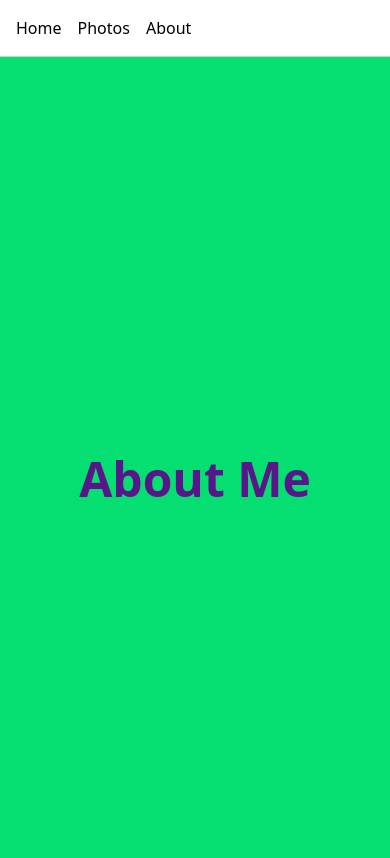
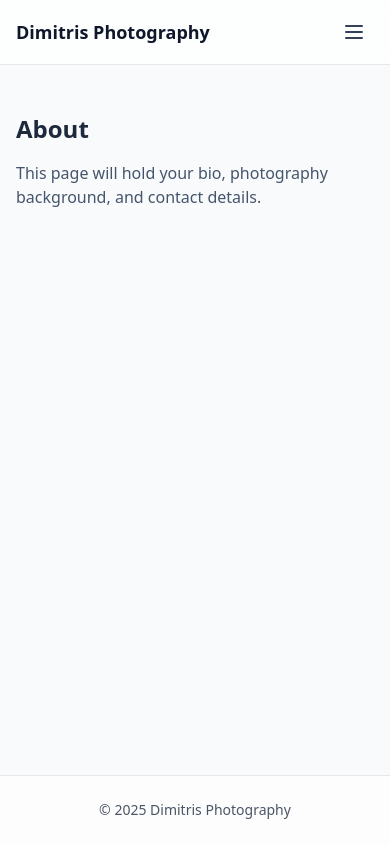
Before and after one commit to jk89gr/portfolio-photography, a React (Vite) app: page /about in a window 390 px wide. Shown: the top 858 px of the page. Built offline with nearby package versions, Linux system fonts and the light colour scheme.

Commit message:
Add Layout and placeholder pages

```diff
--- a/src/App.tsx
+++ b/src/App.tsx
@@ -1,66 +1,18 @@
-// function App() {
+// src/App.tsx
+import { Routes, Route } from 'react-router-dom';
+import Layout from './components/Layout';
+import Home from './pages/Home';
+import Photos from './pages/Photos';
+import About from './pages/About';
 
-//   return (
-//     <div className="min-h-screen bg-red-400 flex items-center justify-center">
-//       <h1 className="text-5xl font-bold text-blue-900">
-//         Portfolio
-//       </h1>
-//     </div>
-//   )
-// }
-
-// export default App
-
-import { Routes, Route, Link } from 'react-router-dom';
-
-function App() {
+export default function App() {
   return (
-    <div>
-      <nav style={{ padding: '1rem', borderBottom: '1px solid #ccc' }}>
-        <Link to="/" style={{ marginRight: '1rem' }}>
-          Home
-        </Link>
-        <Link to="/photos" style={{ marginRight: '1rem' }}>
-          Photos
-        </Link>
-        <Link to="/about">About</Link>
-      </nav>
-
-      <Routes>
-        <Route path="/" element={<Home />} />
-        <Route path="/photos" element={<Photos />} />
-        <Route path="/about" element={<About />} />
-      </Routes>
-    </div>
+    <Routes>
+      <Route path="/" element={<Layout />}>
+        <Route index element={<Home />} />
+        <Route path="photos" element={<Photos />} />
+        <Route path="about" element={<About />} />
+      </Route>
+    </Routes>
   );
 }
-
-function Home() {
-  return (
-    <div className="min-h-screen bg-red-400 flex items-center justify-center">
-      <h1 className="text-5xl font-bold text-blue-900">
-        Welcome to my photography portfolio!
-      </h1>
-    </div>
-  );
-}
-
-function Photos() {
-  return (
-    <div className="min-h-screen bg-green-400 flex items-center justify-center">
-      <h1 className="text-5xl font-bold text-blue-900">
-        My photos will go here 📷
-      </h1>
-    </div>
-  );
-}
-
-function About() {
-  return (
-    <div className="min-h-screen bg-green-400 flex items-center justify-center">
-      <h1 className="text-5xl font-bold text-purple-900">About Me</h1>
-    </div>
-  );
-}
-
-export default App;
--- /dev/null
+++ b/src/components/Layout.tsx
@@ -0,0 +1,112 @@
+// src/components/Layout.tsx
+import { Link, Outlet } from 'react-router-dom';
+import { useState } from 'react';
+
+export default function Layout() {
+  const [isOpen, setIsOpen] = useState(false);
+
+  return (
+    <div className="flex flex-col min-h-screen bg-gray-50 text-slate-800">
+      {/* NAV */}
+      <nav className="bg-white/70 backdrop-blur-sm border-b border-gray-200">
+        <div className="max-w-6xl mx-auto px-4 py-3 flex items-center justify-between">
+          {/* Logo */}
+          <Link to="/" className="text-lg font-semibold text-slate-900">
+            Dimitris Photography
+          </Link>
+
+          {/* Desktop Links */}
+          <div className="hidden md:flex items-center gap-6 text-sm font-medium text-slate-700">
+            <Link to="/" className="hover:text-slate-900">
+              Home
+            </Link>
+            <Link to="/photos" className="hover:text-slate-900">
+              Photos
+            </Link>
+            <Link to="/about" className="hover:text-slate-900">
+              About
+            </Link>
+          </div>
+
+          {/* Mobile hamburger */}
+          <button
+            onClick={() => setIsOpen((s) => !s)}
+            className="md:hidden p-2 rounded-md text-slate-700 hover:bg-gray-100 focus:outline-none"
+            aria-label="Toggle menu"
+          >
+            {isOpen ? (
+              <svg
+                className="w-6 h-6"
+                viewBox="0 0 24 24"
+                fill="none"
+                stroke="currentColor"
+              >
+                <path
+                  strokeWidth={2}
+                  strokeLinecap="round"
+                  strokeLinejoin="round"
+                  d="M6 18L18 6M6 6l12 12"
+                />
+              </svg>
+            ) : (
+              <svg
+                className="w-6 h-6"
+                viewBox="0 0 24 24"
+                fill="none"
+                stroke="currentColor"
+              >
+                <path
+                  strokeWidth={2}
+                  strokeLinecap="round"
+                  strokeLinejoin="round"
+                  d="M4 6h16M4 12h16M4 18h16"
+                />
+              </svg>
+            )}
+          </button>
+        </div>
+
+        {/* Mobile menu */}
+        {isOpen && (
+          <div className="md:hidden border-t border-gray-100 bg-white/80">
+            <div className="px-4 py-3 space-y-2">
+              <Link
+                to="/"
+                onClick={() => setIsOpen(false)}
+                className="block text-slate-700 hover:text-slate-900"
+              >
+                Home
+              </Link>
+              <Link
+                to="/photos"
+                onClick={() => setIsOpen(false)}
+                className="block text-slate-700 hover:text-slate-900"
+              >
+                Photos
+              </Link>
+              <Link
+                to="/about"
+                onClick={() => setIsOpen(false)}
+                className="block text-slate-700 hover:text-slate-900"
+              >
+                About
+              </Link>
+            </div>
+          </div>
+        )}
+      </nav>
+
+      {/* Page content */}
+      <main className="flex-grow">
+        <Outlet />
+      </main>
+
+      {/* Footer */}
+      <footer className="bg-white/70 border-t border-gray-200 text-gray-600 py-6">
+        <div className="max-w-6xl mx-auto px-4 text-center text-sm">
+          © {new Date().getFullYear()} Dimitris Photography
+        </div>
+      </footer>
+    </div>
+  );
+}
--- /dev/null
+++ b/src/pages/About.tsx
@@ -0,0 +1,12 @@
+// src/pages/About.tsx
+export default function About() {
+  return (
+    <div className="max-w-6xl mx-auto px-4 py-12">
+      <h1 className="text-2xl font-semibold text-slate-800 mb-4">About</h1>
+      <p className="text-slate-600">
+        This page will hold your bio, photography background, and contact
+        details.
+      </p>
+    </div>
+  );
+}
--- /dev/null
+++ b/src/pages/Home.tsx
@@ -0,0 +1,62 @@
+// src/pages/Home.tsx
+import { Link } from 'react-router-dom';
+
+export default function Home() {
+  return (
+    <div>
+      {/* HERO */}
+      <header className="relative">
+        {/* Replace '/assets/hero.jpg' with your own image path or an external url */}
+        <div className="h-[52vh] md:h-[70vh] w-full bg-gray-200">
+          <img
+            src="/assets/hero.jpg"
+            alt="Hero"
+            className="absolute inset-0 w-full h-full object-cover object-center brightness-75"
+          />
+          <div className="relative z-10 flex items-center justify-center h-full px-6">
+            <div className="max-w-3xl text-center">
+              <h1 className="text-3xl sm:text-4xl md:text-5xl font-extrabold text-white drop-shadow-md">
+                Dimitris — Photography
+              </h1>
+              <p className="mt-4 text-sm sm:text-base text-white/90 max-w-xl mx-auto">
+                Amateur photographer — capturing light, texture and everyday
+                moments.
+              </p>
+              <div className="mt-6 flex justify-center gap-3">
+                <Link
+                  to="/photos"
+                  className="inline-block bg-white bg-opacity-90 text-slate-900 px-5 py-2 rounded-md shadow-sm hover:shadow-md transition"
+                >
+                  View Photos
+                </Link>
+                <a
+                  href="/about"
+                  className="inline-block text-white border border-white/30 px-4 py-2 rounded-md text-sm hover:bg-white/10 transition"
+                >
+                  About
+                </a>
+              </div>
+            </div>
+          </div>
+        </div>
+      </header>
+
+      {/* Intro / small feature area */}
+      <section className="max-w-6xl mx-auto px-4 py-12">
+        <div className="text-center">
+          <h2 className="text-xl font-semibold text-slate-800">Recent work</h2>
+          <p className="mt-2 text-sm text-slate-600 max-w-2xl mx-auto">
+            Welcome — here are some recent frames. Click any image to view
+            bigger.
+          </p>
+        </div>
+        {/* small placeholder grid — we'll replace with real gallery next step */}
+        <div className="mt-8 grid grid-cols-2 sm:grid-cols-3 gap-3">
+          <div className="h-40 bg-gray-100 rounded-md" />
+          <div className="h-40 bg-gray-100 rounded-md" />
+          <div className="h-40 bg-gray-100 rounded-md" />
+        </div>
+      </section>
+    </div>
+  );
+}
--- /dev/null
+++ b/src/pages/Photos.tsx
@@ -0,0 +1,12 @@
+// src/pages/Photos.tsx
+export default function Photos() {
+  return (
+    <div className="max-w-6xl mx-auto px-4 py-12">
+      <h1 className="text-2xl font-semibold text-slate-800 mb-4">Photos</h1>
+      <p className="text-slate-600">
+        This is where the photo gallery will go. We’ll fill this with images in
+        the next step.
+      </p>
+    </div>
+  );
+}
```
